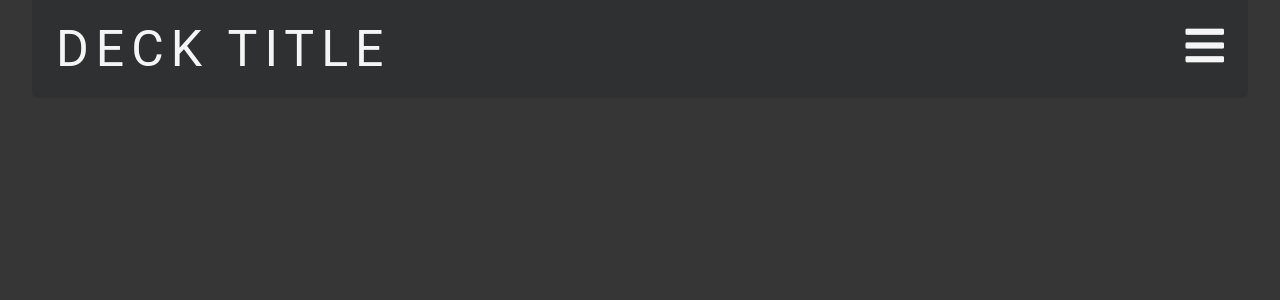
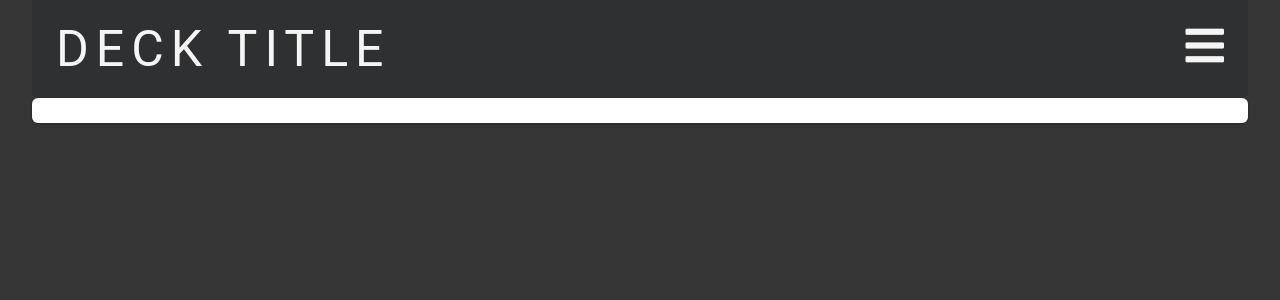
Before and after one commit to AmyShackles/Incipit, a React (Create React App) app in the folder incipit/: page /flashcard-app in a window 1280 px wide. Shown: the top 300 px of the page. Built offline with nearby package versions, Linux system fonts and the light colour scheme.

Commit message:
Flashcard Container components created but not coded yet

```diff
--- a/incipit/src/components/FlashCardPage/FlashCardPage.js
+++ b/incipit/src/components/FlashCardPage/FlashCardPage.js
@@ -1,6 +1,7 @@
 import React from "react";
 import NavbarContainer from "./Navbar/NavbarContainer";
 import SidebarContainer from "./Sidebar/SidebarContainer";
+import FlashcardContainer from "./../Flashcard-container/FlashcardContainer";
 import "../bulma.css";
 import styled from "styled-components";
 
@@ -23,7 +24,7 @@ const FlashCardPage = (props) => {
         addModalHandler = {props.addModalHandler}
         deckPanels = {props.deckPanels}
         />
-
+      <FlashcardContainer />
       </PageWrapper>
     </div>
   );
--- /dev/null
+++ b/incipit/src/components/Flashcard-container/Flashcard.js
@@ -0,0 +1,20 @@
+import React from 'react';
+import '../bulma.css';
+import '../global-variables.css';
+import styled from 'styled-components';
+
+const FlashcardRectangle = styled.div.attrs({
+    className: 'box'
+})`
+    height: 200px;
+`;
+
+const Flashcard = (props) => {
+    return (
+        <div className = 'box'>
+
+        </div>
+    );
+}
+
+export default Flashcard;
--- /dev/null
+++ b/incipit/src/components/Flashcard-container/FlashcardAdder.js
@@ -0,0 +1,12 @@
+import React from 'react';
+import '../bulma.css';
+import '../global-variables.css';
+import styled from 'styled-components';
+
+const FlashCardAdder = (props) => {
+    return (
+        <div></div>
+    )
+}
+
+export default FlashCardAdder;
--- /dev/null
+++ b/incipit/src/components/Flashcard-container/FlashcardContainer.js
@@ -0,0 +1,17 @@
+import React from 'react';
+import '../bulma.css';
+import '../global-variables.css';
+import styled from 'styled-components';
+import Flashcard from './Flashcard';
+import FlashcardAdder from './FlashcardAdder';
+
+const FlashcardContainer = (props) => {
+    return (
+        <div className = 'flashcard-container'>
+        <Flashcard />
+        <FlashcardAdder />
+        </div>
+    );
+}
+
+export default FlashcardContainer;
```
